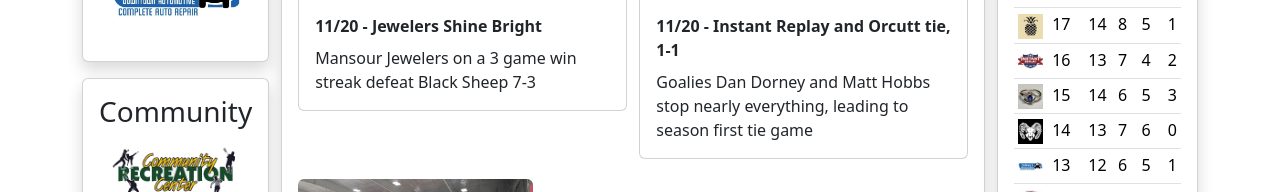
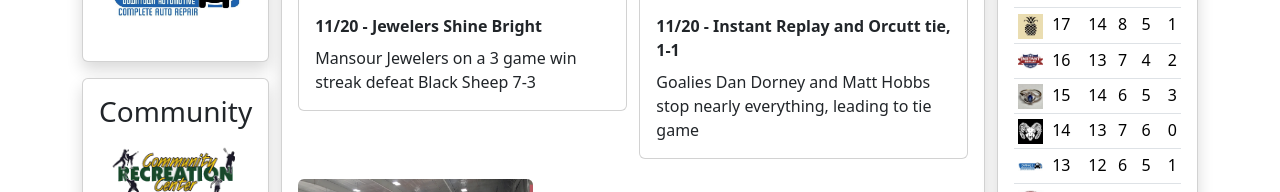
Before and after one commit to MichaelBluetooth/ithaca-ab-hockey, an Angular app: page / in a window 1280 px wide. Shown: the part 702-894 px from the top of the page. Built offline with nearby package versions, Linux system fonts and the light colour scheme.

Commit message:
It was NOT the season first tie game

```diff
--- a/src/app/home/components/secondary-content/secondary-content.component.ts
+++ b/src/app/home/components/secondary-content/secondary-content.component.ts
@@ -23,7 +23,7 @@ export class SecondaryContentComponent {
     },
     {
       title: '11/20 - Instant Replay and Orcutt tie, 1-1',
-      description: 'Goalies Dan Dorney and Matt Hobbs stop nearly everything, leading to season first tie game',
+      description: 'Goalies Dan Dorney and Matt Hobbs stop nearly everything, leading to tie game',
       image: 'assets/images/instanreplay_vs_orcutt_11-20-2023.png',
     },
     {
```
